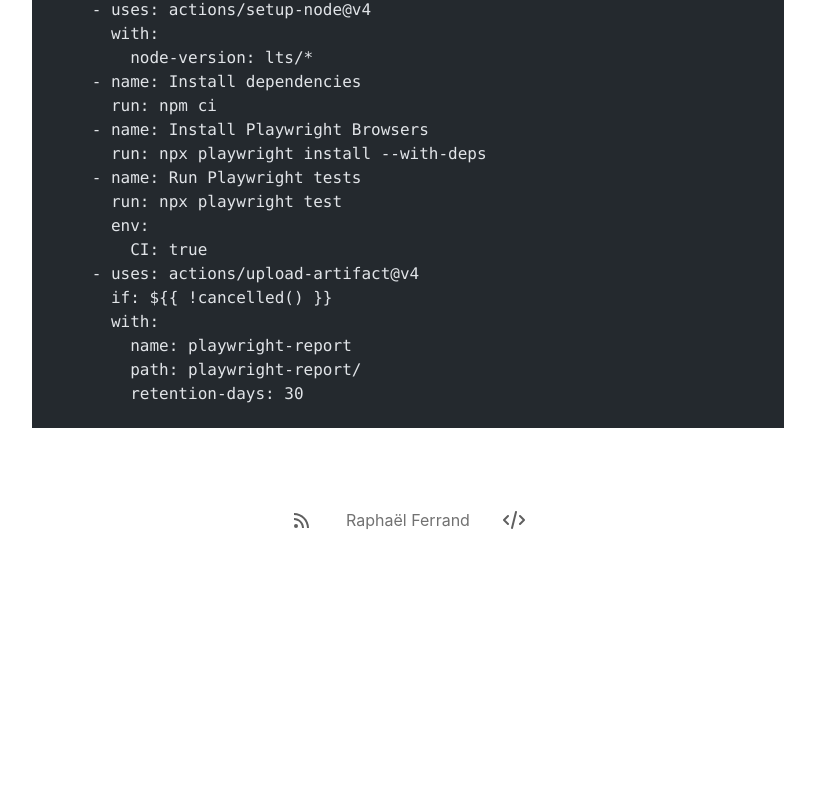
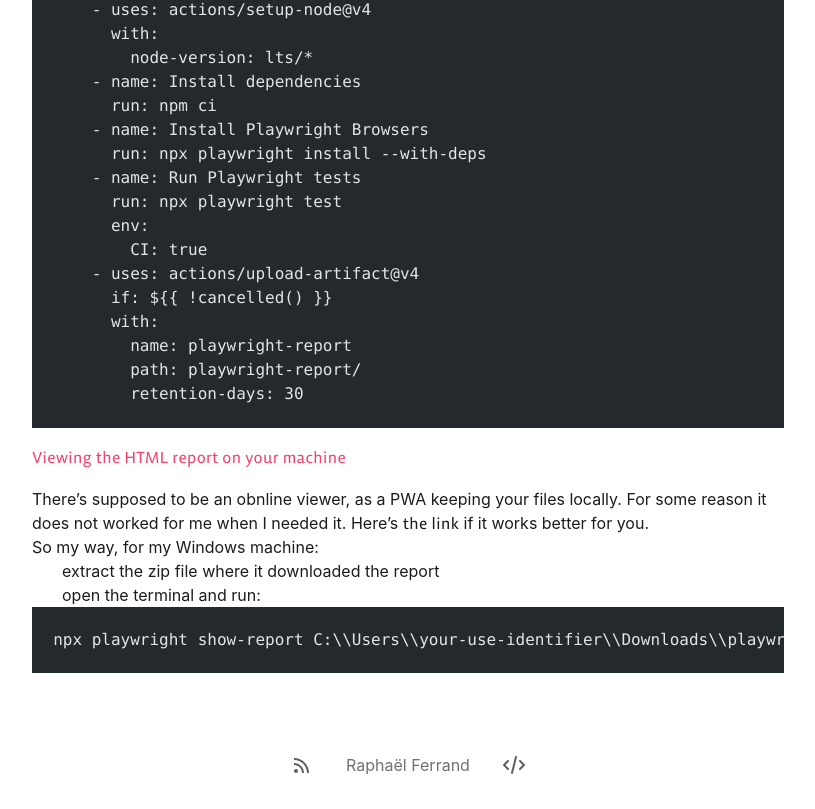
Before and after one commit to goldenraphti/tech-blog, an Astro site: page /posts/playwright-debugging-ci in a window 1280 px wide. Shown: the part 1284-2093 px from the top of the page, without its empty margins (232-1047 px from the left). Before the commit the page ends 1848 px from the top, so only its background shows below. Built offline with nearby package versions, Linux system fonts and the light colour scheme; Astro itself is replaced by a stand-in of ours; some packages are replaced by stand-ins of ours; code samples lack their colours.

Commit message:
update post ci for playwright

````diff
--- a/src/content/blog/playwright-debugging-ci.md
+++ b/src/content/blog/playwright-debugging-ci.md
@@ -72,3 +72,16 @@
         path: playwright-report/
         retention-days: 30
 ```
+
+## Viewing the HTML report on your machine
+
+There's supposed to be an obnline viewer, as a PWA keeping your files locally. For some reason it does not worked for me when I needed it. Here's [the link](https://trace.playwright.dev/) if it works better for you.
+
+So my way, for my Windows machine:
+
+- extract the zip file where it downloaded the report
+- open the terminal and run:
+
+```bash
+npx playwright show-report C:\\Users\\your-use-identifier\\Downloads\\playwright-report
+```
````
